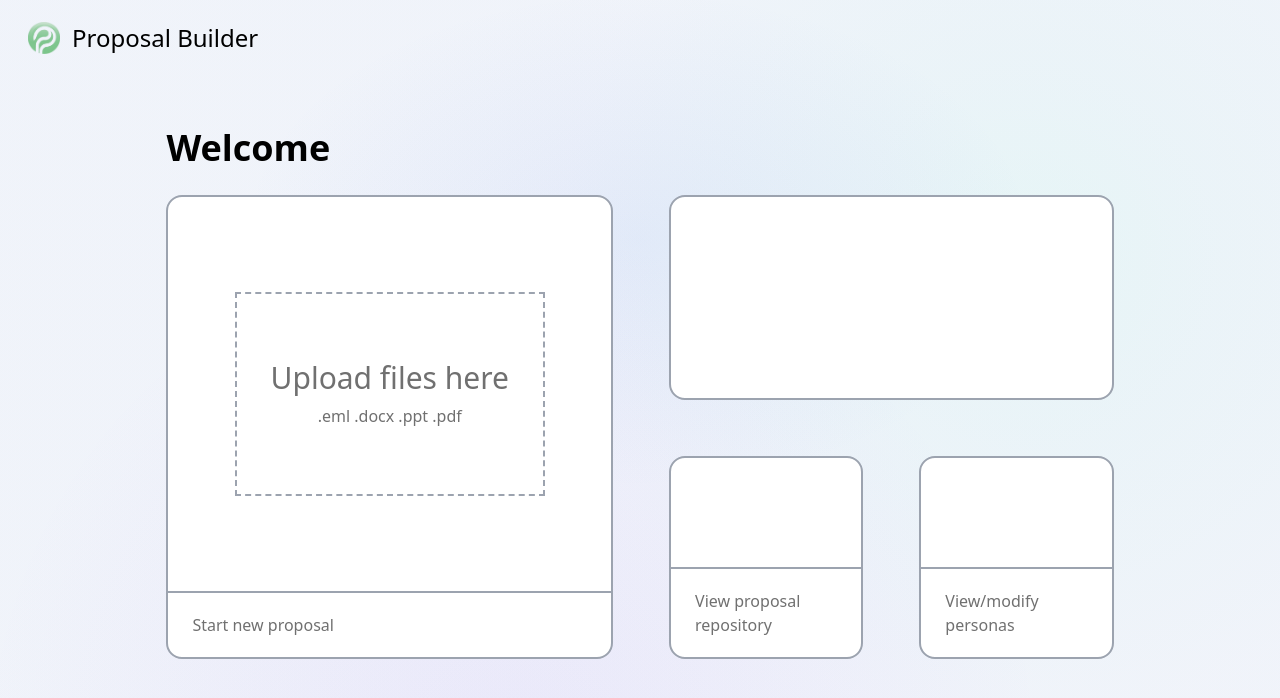
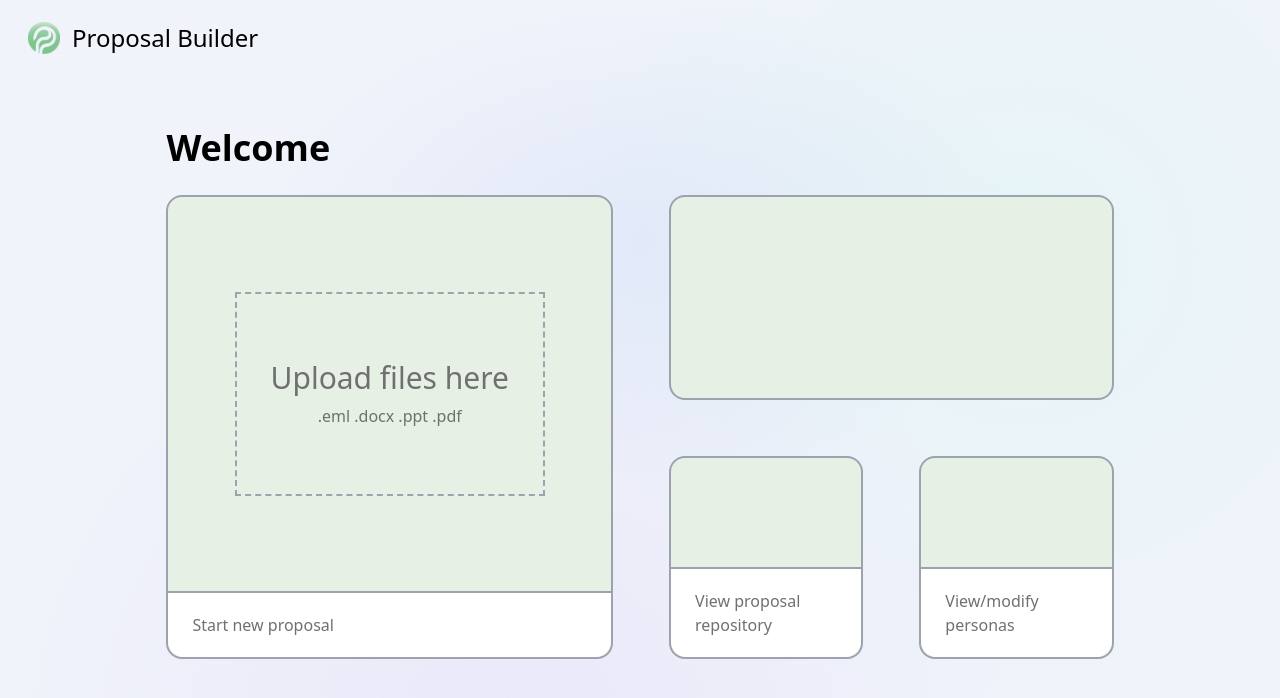
Before and after one commit to JuFranze/ProposalBuilder, a SvelteKit app: page / in a window 1280 px wide. Shown: the top 698 px of the page. Built offline with nearby package versions, Linux system fonts and the light colour scheme.

Commit message:
Styling update

```diff
--- a/src/routes/+page.svelte
+++ b/src/routes/+page.svelte
@@ -100,7 +100,7 @@
         <h1 class="-mt-5 font-semibold text-[36px]">Welcome</h1>
         <div class="flex items-center justify-center w-full h-full">
             <div class="flex w-full h-full gap-14">
-                <div class="bg-white w-full h-full border-2 border-gray-400 rounded-2xl flex flex-col">
+                <div class=" bg-[#E6F0E5] w-full h-full border-2 border-gray-400 rounded-2xl flex flex-col">
                     <div class="flex-grow flex items-center">
                         <div
                                 class="custom-dashed-border py-[15%] mx-[15%] w-full flex flex-col items-center cursor-pointer transition-colors duration-300 ease-in-out"
@@ -122,28 +122,28 @@
                             />
                         </div>
                     </div>
-                    <a href="/new" class="w-full h-fit border-t-2 border-t-gray-400">
+                    <a href="/new" class="w-full h-fit border-t-2 border-t-gray-400 bg-white rounded-b-2xl">
                         <p class="py-5 px-6">Start new proposal</p>
                     </a>
                 </div>
                 <div class="flex flex-col w-full h-full gap-14">
-                    <div class="bg-white w-full h-full border-2 border-gray-400 rounded-2xl">
+                    <div class=" bg-[#E6F0E5] w-full h-full border-2 border-gray-400 rounded-2xl">
 
                     </div>
                     <div class="flex w-full h-full gap-14">
-                        <div class="bg-white w-full h-full border-2 border-gray-400 rounded-2xl flex flex-col">
+                        <div class=" bg-[#E6F0E5] w-full h-full border-2 border-gray-400 rounded-2xl flex flex-col">
                             <div class="flex-grow flex items-center">
 
                             </div>
-                            <a href="/new" class="w-full h-fit border-t-2 border-t-gray-400">
+                            <a href="/new" class="w-full h-fit border-t-2 border-t-gray-400 bg-white rounded-b-2xl">
                                 <p class="py-5 px-6">View proposal repository</p>
                             </a>
                         </div>
-                        <div class="bg-white w-full h-full border-2 border-gray-400 rounded-2xl flex flex-col">
+                        <div class=" bg-[#E6F0E5] w-full h-full border-2 border-gray-400 rounded-2xl flex flex-col">
                             <div class="flex-grow flex items-center">
 
                             </div>
-                            <a href="/personas" class="w-full h-fit border-t-2 border-t-gray-400">
+                            <a href="/personas" class="w-full h-fit border-t-2 border-t-gray-400 bg-white rounded-b-2xl">
                                 <p class="py-5 px-6">View/modify personas</p>
                             </a>
                         </div>
--- a/src/routes/personas/+page.svelte
+++ b/src/routes/personas/+page.svelte
@@ -46,9 +46,9 @@
             </thead>
             <tbody>
             {#each tempPersonas as persona}
-                <tr class="font-[450] text-lg border-b border-gray-200">
+                <tr class="font-[450] text-lg border-b border-gray-200 hover:bg-[#EBEBEB]">
                     <td class="flex items-center gap-5 pr-6 py-4">
-                        <img src="/logo.png" alt="Persona logo" class="h-10 w-10">
+                        <img src="/logo.png" alt="Persona logo" class="h-10 w-10 ml-2">
                         {persona.name}
                     </td>
                     <td class="px-6 py-4">{persona.lastModified}</td>
```
Also changed, not shown: src/routes/personas/[personaId]/+page.svelte (added).
